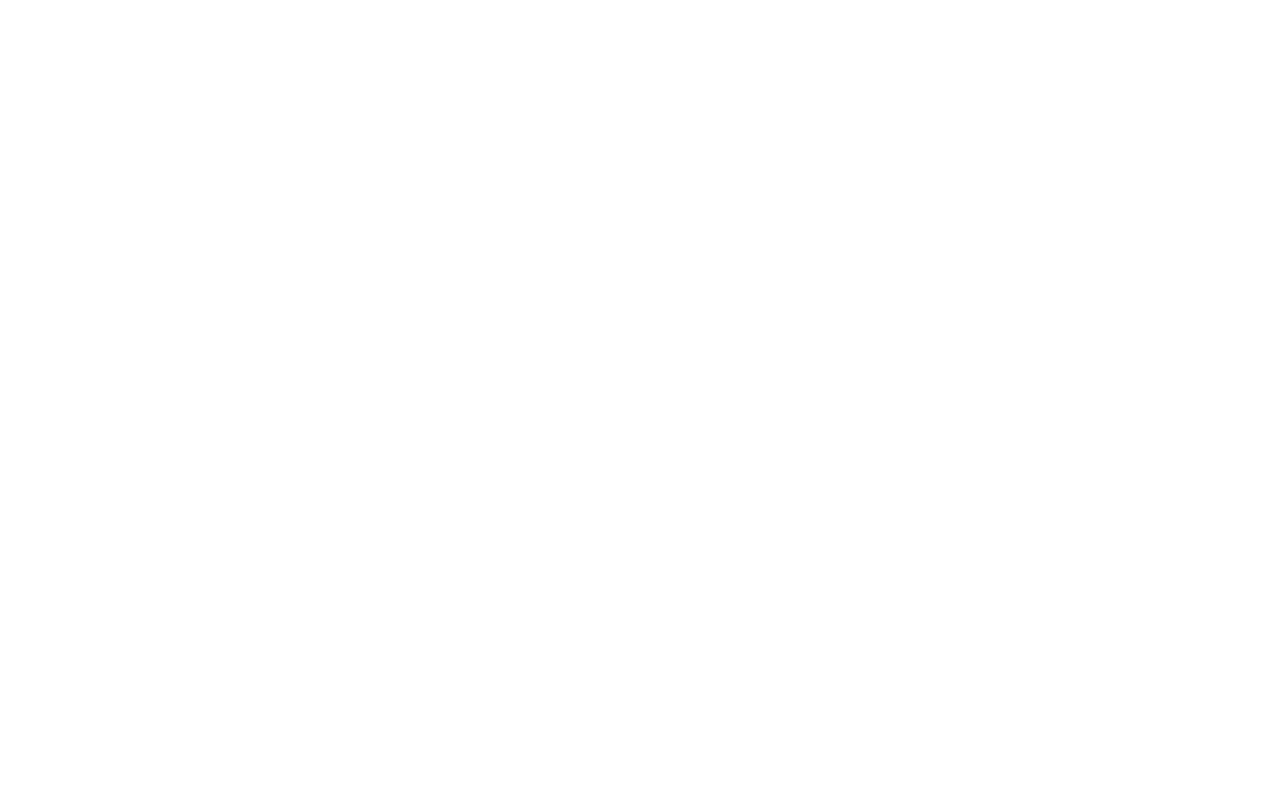
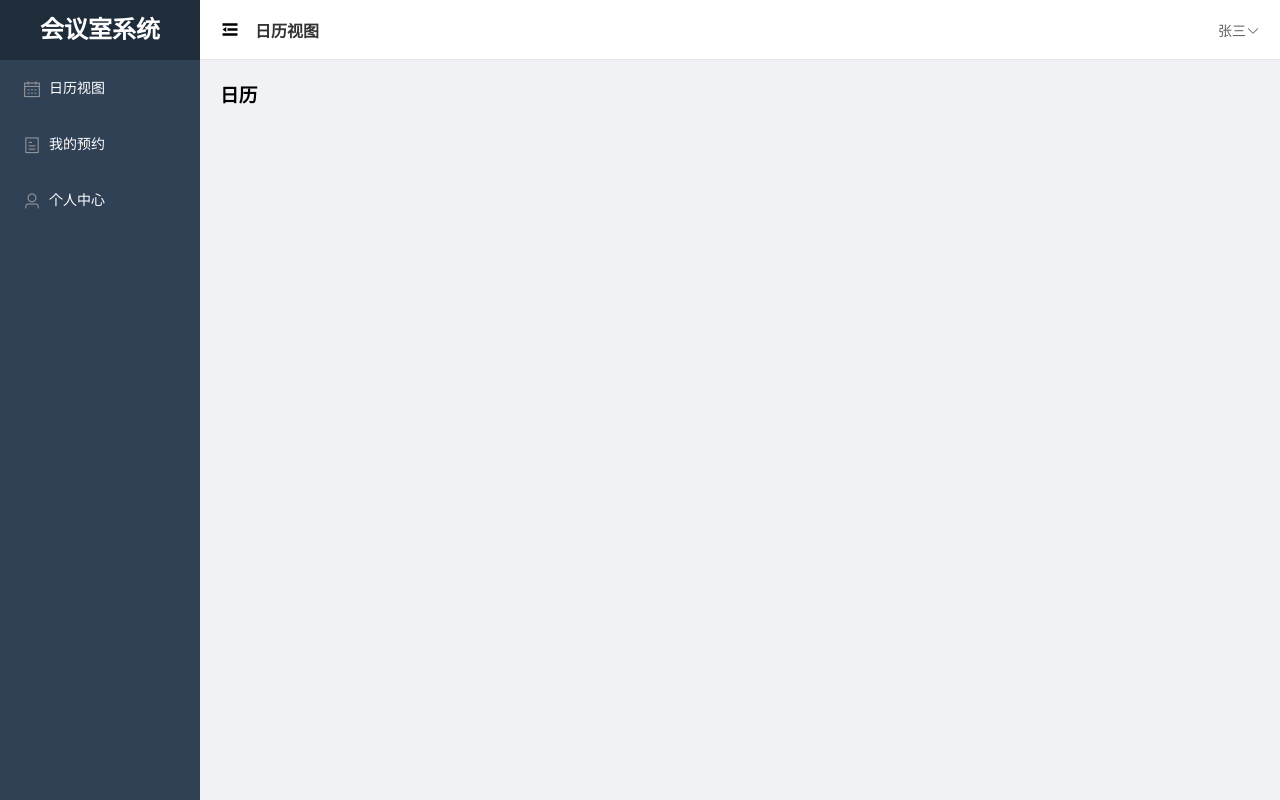
Before and after one commit to wdrdssd/Meeting-Room-Booking-System, a Vue app in the folder frontend/: page /user/calender in a window 1280 px wide. Built offline with nearby package versions, Linux system fonts and the light colour scheme.

Commit message:
user-homepage-01

```diff
--- a/frontend/src/router/index.js
+++ b/frontend/src/router/index.js
@@ -8,8 +8,26 @@
     mode:'history',
     routes:[
         { name:'login',path:'/login',component:()=>import('../views/user/Login.vue')},
-        { name:'userHomepage',path:'/user/homepage',component:()=>import('../views/user/Homepage.vue')},
-        { name:'adminHomepage',path:'/admin/homepage',component:()=>import('../views/admin/Homepage.vue')},
+        { path: '/', redirect: '/login' },
+        { name:'userHomepage',path:'/user',component:()=>import('../views/user/Homepage.vue'),
+            children:[
+                {
+                path:'calender',
+                name:'calender',
+                component:()=>import('../views/user/Calendar.vue')
+                },
+                {
+                path:'myself',
+                name:'myself',
+                component:()=>import('../views/user/Myself.vue')
+                },
+                {
+                    path:'',
+                    redirect:'calender'
+                }
+            ]
+        },
+        { name:'adminHomepage',path:'/admin',component:()=>import('../views/admin/Homepage.vue')},
     ],
     linkActiveClass:'on'
 })
--- /dev/null
+++ b/frontend/src/views/user/Calendar.vue
@@ -0,0 +1,15 @@
+<template>
+    <div>
+        <h1>日历</h1>
+    </div>
+</template>
+
+<script>
+    export default {
+        name:'calenderPage'
+    }
+</script>
+
+<style >
+
+</style>
--- a/frontend/src/views/user/Homepage.vue
+++ b/frontend/src/views/user/Homepage.vue
@@ -1,15 +1,147 @@
 <template>
-    <div>
-        <h1>用户的主页</h1>
-    </div>
+    <el-container class="homepage-container">
+        <el-aside width="200px" class="aside">
+            <div class="logo">
+                <h2>会议室系统</h2>
+            </div>
+            <el-menu :default-active="activeMenu" class="menu" router background-color="#304156" text-color="#fff" active-text-color="#ffd046">
+                <el-menu-item index="/user/calender">
+                    <i class="el-icon-date"></i>
+                    <span>日历视图</span>
+                </el-menu-item>
+                <el-menu-item index="/user/my-reservations">
+                    <i class="el-icon-tickets"></i>
+                    <span>我的预约</span>
+                </el-menu-item>
+                <el-menu-item index="/user/myself">
+                    <i class="el-icon-user"></i>
+                    <span>个人中心</span>
+                </el-menu-item>
+            </el-menu>
+        </el-aside>
+        <el-container>
+            <el-header class="header">
+                <div class="header-left">
+                    <i class="el-icon-s-fold" @click="toggleMenu"></i>
+                    <span class="page-title"> {{ pageTitle }}</span>
+                </div>
+                <div class="header-right">
+                    <el-dropdown @command="handleCommand">
+                        <span class="user-info">
+                            {{ username }}<i class="el-icon-arrow-down"></i>
+                        </span>
+                        <el-dropdown-menu slot="dropdown">
+                            <el-dropdown-item command="myself">个人中心</el-dropdown-item>
+                            <el-dropdown-item command="logout">退出登录</el-dropdown-item>
+                        </el-dropdown-menu>
+                    </el-dropdown>
+                </div>
+            </el-header>
+            <el-main class="main">
+                <router-view></router-view>
+            </el-main>
+        </el-container>
+    </el-container>
 </template>
 
 <script>
     export default {
-        name:'userHomepage'
+        name:'userHomepage',
+        data() {
+            return {
+                username:'张三',
+                activeMenu:'/user/calendar'
+            }
+        },
+        computed:{
+            pageTitle(){
+                const path = this.$route.path
+                if(path.includes('calender'))return'日历视图'
+                if(path.includes('my-reservations'))return'我的预约'
+                if(path.includes('myself'))return'个人中心'
+                return '会议室预约系统'
+            }
+        },
+        methods:{
+            toggleMenu(){
+                console.log('折叠菜单')
+            },
+            handleCommand(command){
+                if(command == 'logout'){
+                    this.logout()
+                }else if(command == 'myself'){
+                    this.$router.push('/user/myself')
+                }
+            },
+            logout(){
+                this.$confirm('确定要退出登录吗?','提示',{
+                    confirmButtonText:'确定',
+                    cancelButtonText:'取消',
+                    type:'warning'
+                }).then(()=>{
+                    localStorage.removeItem('token')
+                    localStorage.removeItem('user')
+                    this.$message.success('退出成功')
+                    this.$router.push('/login')
+                }).catch(()=>{
+
+                })
+            },
+        },
+         watch:{
+                '$route.path':{
+                    handler(path){
+                        this.activeMenu = path
+                    }
+                },
+                immediate:true
+            }
     }
 </script>
 
-<style >
-
+<style scoped >
+.homepage-container{
+    height: 100vh;
+}
+.aside{
+    background-color: #304156;
+    overflow: hidden;
+}
+.logo{
+    height: 60px;
+    line-height: 60px;
+    text-align: center;
+    background-color: #1f2d3a;
+    color: white;
+    font-size: 16px;
+}
+.menu{
+    border-right: none;
+}
+.header{
+    background-color: white;
+    border-bottom: 1px solid #e6e6e6;
+    display: flex;
+    align-items: center;
+    justify-content: space-between;
+    padding: 0 20px;
+}
+.header-left{
+    display: flex;
+    align-items: center;
+}
+.header-left i{
+    font-size: 20px;
+    margin-right: 15px;
+    cursor: pointer;
+}
+.page-title{
+    font-size: 16px;
+    font-weight: bold;
+    color: #333;
+}
+.main{
+    background-color: #f0f2f5;
+    padding: 20px;
+}
 </style>
--- a/frontend/src/views/user/Login.vue
+++ b/frontend/src/views/user/Login.vue
@@ -41,10 +41,10 @@
             console.log(this.LoginForm)
             if(this.LoginForm.username == 'admin'&& this.LoginForm.password === '123456'){
               this.$message.success('管理员登录成功')
-              this.$router.push('/admin/homepage')
+              this.$router.push('/admin')
             }else{
               this.$message.success('登录成功')
-              this.$router.push('/user/homepage')
+              this.$router.push('/user')
             }
           }
         })
--- /dev/null
+++ b/frontend/src/views/user/Myself.vue
@@ -0,0 +1,15 @@
+<template>
+    <div>
+        <h1>个人中心</h1>
+    </div>
+</template>
+
+<script>
+    export default {
+        name:'myselfPage'
+    }
+</script>
+
+<style >
+
+</style>
```
